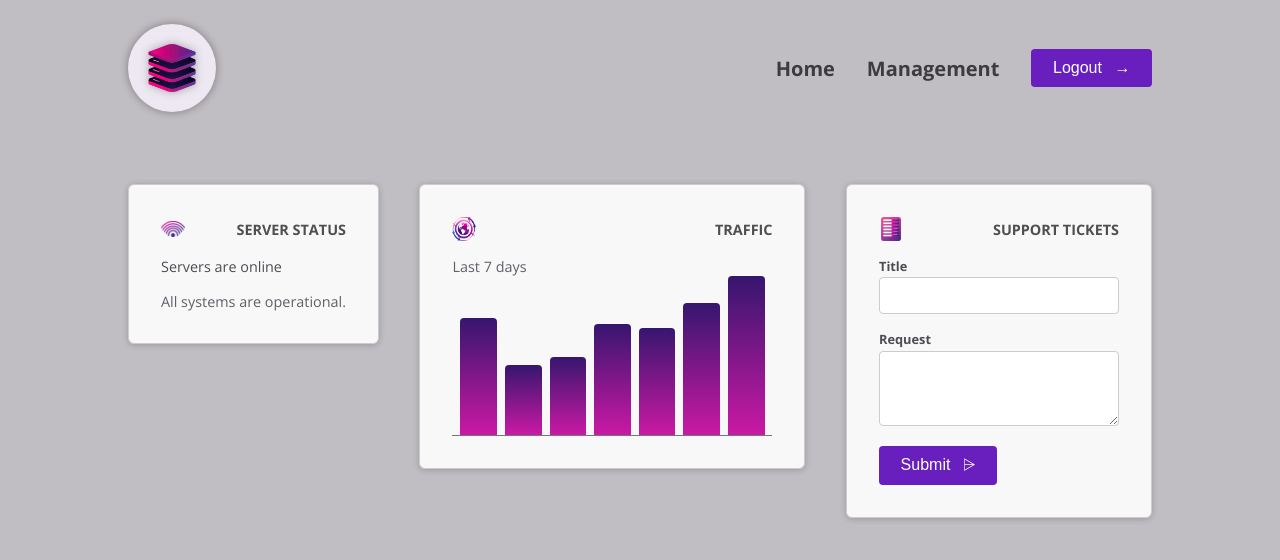
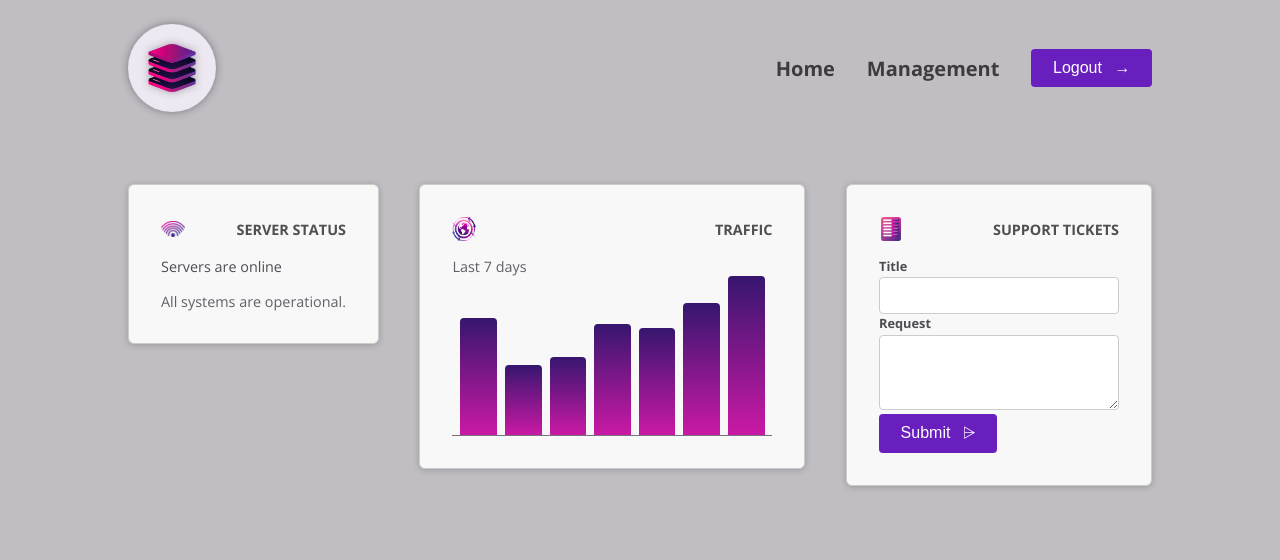
Before and after one commit to GabrielAlvesToledo/angular-components-deep-dive-project, an Angular app: page / in a window 1280 px wide. Shown: the top 560 px of the page. Built offline with nearby package versions, Linux system fonts and the light colour scheme.

Commit message:
add new shared component to form control

```diff
--- a/src/app/dashboard/tickets/new-ticket/new-ticket.component.html
+++ b/src/app/dashboard/tickets/new-ticket/new-ticket.component.html
@@ -1,12 +1,11 @@
 <form>
-    <p>
-        <label for="title">Title</label>
+    <app-control label="Title">
         <input name="title" id="" type="text">
-    </p>
-    <p>
-        <label for="request">Request</label>
+    </app-control>
+    <app-control label="Request">
+
         <textarea name="request" id="request" rows="3"></textarea>
-    </p>
+    </app-control>
     <p>
         <button appButton>
             Submit
--- a/src/app/dashboard/tickets/new-ticket/new-ticket.component.ts
+++ b/src/app/dashboard/tickets/new-ticket/new-ticket.component.ts
@@ -1,10 +1,11 @@
 import { Component } from "@angular/core";
 import { ButtonComponent } from "../../../shared/button/button.component";
+import { ControlComponent } from "../../../shared/control/control.component";
 
 @Component({
     selector: 'app-new-ticket',
     standalone: true,
-    imports: [ButtonComponent],
+    imports: [ButtonComponent, ControlComponent],
     templateUrl: './new-ticket.component.html',
     styleUrl: './new-ticket.component.css'
 })
--- a/src/app/shared/button/button.component.ts
+++ b/src/app/shared/button/button.component.ts
@@ -1,7 +1,7 @@
 import { Component, Input } from "@angular/core";
 
 @Component({
-    selector: 'button[appButton]',
+    selector: 'button[appButton], a[appButton]',
     standalone: true,
     imports: [],
     templateUrl: './button.component.html',
--- /dev/null
+++ b/src/app/shared/control/control.component.html
@@ -0,0 +1,4 @@
+<p>
+    <label for="title">{{label()}}</label>
+    <ng-content select="input, textarea"/>
+</p>
--- /dev/null
+++ b/src/app/shared/control/control.component.ts
@@ -0,0 +1,14 @@
+import { Component, input } from "@angular/core";
+
+@Component({
+    selector: 'app-control',
+    standalone: true,
+    templateUrl: './control.component.html',
+    styleUrl: './control.component.css'
+})
+
+export class ControlComponent{
+    label = input.required<string>();
+
+
+}
```
Also changed, not shown: src/app/shared/control/control.component.css (added).
